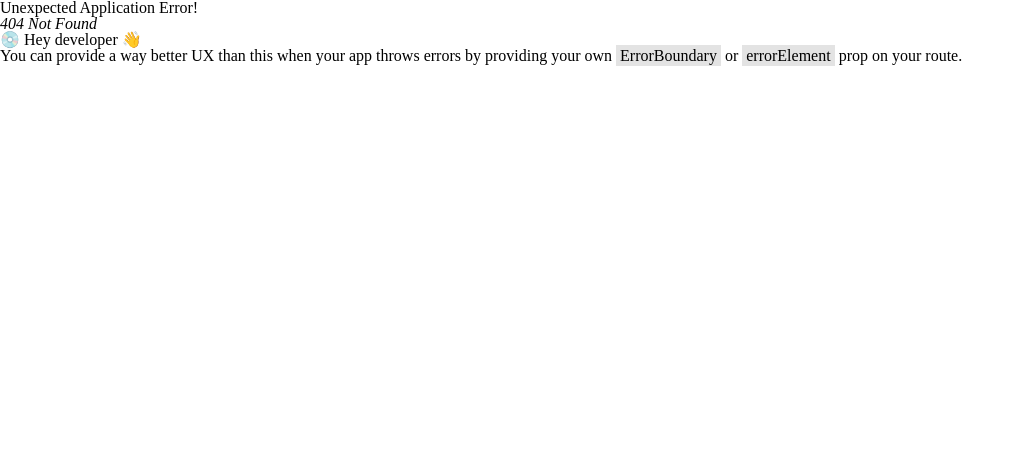
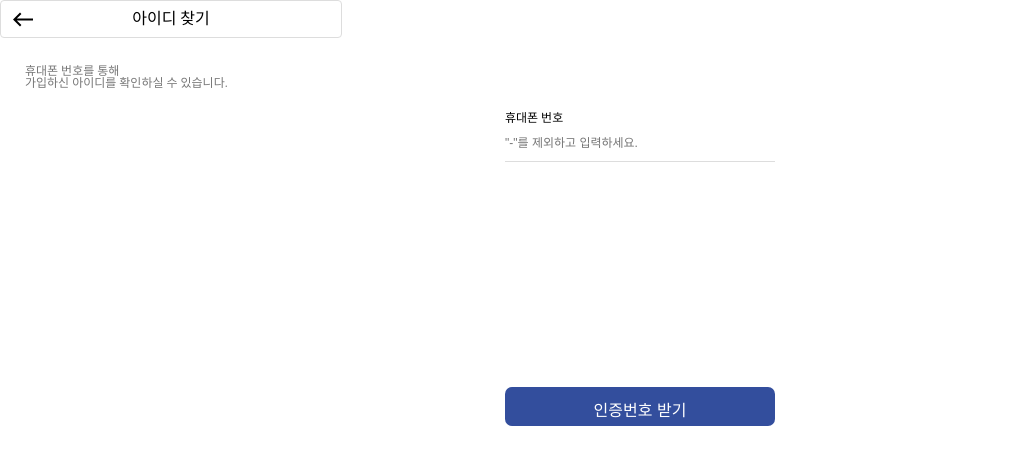
Before and after one commit to Serengeti-Lion-King/seaya-web, a React (Vite) app: page /find-id-page in a window 1280 px wide. Before the commit this address had no page. Shown: the top 464 px of the page, without its empty margins (0-1025 px from the left). Built offline with nearby package versions, Linux system fonts and the light colour scheme.

Commit message:
feat: FindIdPage 컴포넌트 구현 FindIdPage 컴포넌트 초기 구현
LR-16 #time 30m

```diff
--- a/src/App.tsx
+++ b/src/App.tsx
@@ -1,5 +1,6 @@
 import ImportExportProgressCheckPage from '@pages/ImportExportProgressCheckPage/ImportExportProgressCheckPage';
 import LoginPage from '@pages/LoginPage/LoginPage';
+import FindIdPage from '@pages/FindIdPage/FindIdPage';
 import MainPage from '@pages/MainPage/MainPage';
 import TerminalCongestionCheckPage from '@pages/TerminalCongestionCheckPage';
 import VesselOperationStatusPage from '@pages/VesselOperationStatusPage';
@@ -14,6 +15,10 @@ const router = createBrowserRouter([
   {
     path: '/login-page',
     element: <LoginPage />,
+  },
+  {
+    path: '/find-id-page',
+    element: <FindIdPage />,
   },
   {
     path: '/terminal-congestion-check-page',
--- a/src/components/Button/Button.tsx
+++ b/src/components/Button/Button.tsx
@@ -3,10 +3,15 @@ import './Button.scss';
 interface ButtonProps {
   text: string;
   className?: string;
+  onClick?: () => void;
 }
 
-const Button = ({ text, className = '' }: ButtonProps) => {
-  return <button className={`login-button ${className}`}>{text}</button>;
+const Button = ({ text, className = '', onClick }: ButtonProps) => {
+  return (
+    <button className={`login-button ${className}`} onClick={onClick}>
+      {text}
+    </button>
+  );
 };
 
 export default Button;
--- /dev/null
+++ b/src/pages/FindIdPage/FindIdPage.scss
@@ -0,0 +1,24 @@
+.find-id-page {
+  display: flex;
+  flex-direction: column;
+  justify-content: center;
+  align-items: center;
+  margin-top: 27px;
+
+  p {
+    font-size: 12px;
+    color: #777777;
+    align-self: start;
+    margin-left: 25px;
+  }
+
+  .input-phone {
+    margin-top: 23px;
+    margin-bottom: 23px;
+  }
+}
+
+.verification-button,
+.submit-button {
+  margin-top: 202px;
+}
--- /dev/null
+++ b/src/pages/FindIdPage/FindIdPage.tsx
@@ -0,0 +1,48 @@
+import NavigationBar from '@components/NavigationBar/NavigationBar';
+import Input from '@components/Input/Input';
+import Button from '@components/Button/Button';
+import React, { useState } from 'react';
+import './FindIdPage.scss';
+
+const FindIdPage = () => {
+  const [showVerificationInput, setShowVerificationInput] = useState(false);
+
+  const handleVerificationClick = () => {
+    setShowVerificationInput(true);
+  };
+
+  return (
+    <div className="find-id-container">
+      <NavigationBar navText="아이디 찾기" />
+      <div className="find-id-page">
+        <p>휴대폰 번호를 통해</p>
+        <p>가입하신 아이디를 확인하실 수 있습니다.</p>
+
+        <Input
+          labelText="휴대폰 번호"
+          inputText='"-"를 제외하고 입력하세요.'
+          className="input-phone"
+        />
+        {showVerificationInput && (
+          <Input
+            labelText="인증번호"
+            inputText="인증번호를 입력하세요."
+            className="input-certification"
+          />
+        )}
+
+        {!showVerificationInput ? (
+          <Button
+            onClick={handleVerificationClick}
+            className="verification-button"
+            text="인증번호 받기"
+          />
+        ) : (
+          <Button className="submit-button" text="확인" />
+        )}
+      </div>
+    </div>
+  );
+};
+
+export default FindIdPage;
```
